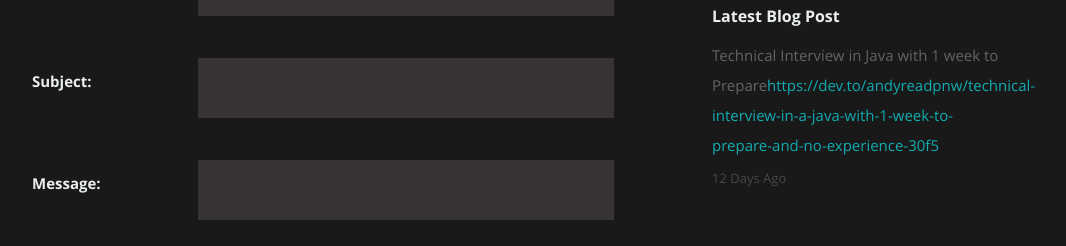
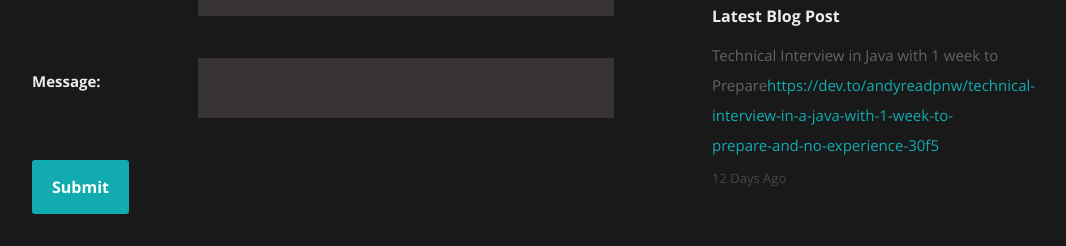
Before and after one commit to andyreadpnw/portfolio, a React (Create React App) app: page / in a window 1280 px wide. Shown: the part 2484-2730 px from the top of the page, without its empty margins (118-1184 px from the left). Built offline with nearby package versions, Linux system fonts and the light colour scheme; no server answers.

Commit message:
portfolio update

```diff
--- a/src/Components/Contact.js
+++ b/src/Components/Contact.js
@@ -105,18 +105,18 @@ class Contact extends Component {
                   name="email"
                   onChange={this.updateEmailValue}
                 />
-                <label>Subject:</label>
+                <label>Message:</label>
                 <input
                   type="subject"
                   name="subject"
                   onChange={this.updateSubjectValue}
                 />
-                <label>Message:</label>
+                {/* <label>Message:</label>
                 <input
                   type="content"
                   name="content"
                   onChange={this.updateContentValue}
-                />
+                /> */}
                 <button onClick={this.submitMessage}> Submit </button>
               </form>
             </form>
```
